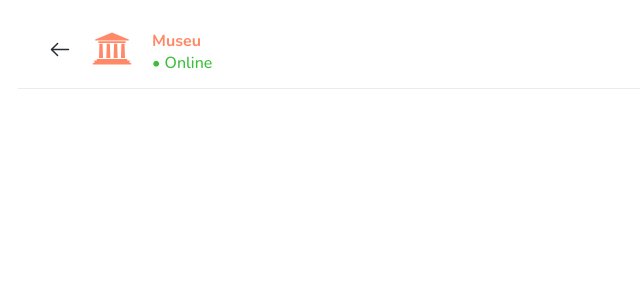
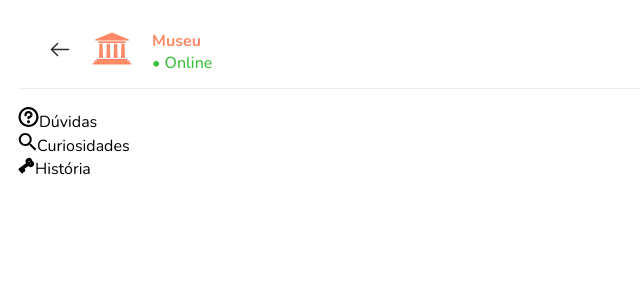
Before and after one commit to luixgabriel/chatbot-angular, an Angular app: page /chat in a window 1280 px wide. Shown: the top 300 px of the page, without its empty margins (0-640 px from the left). Built offline with nearby package versions, Linux system fonts and the light colour scheme.

Commit message:
feat: chat-suggestions component

```diff
--- /dev/null
+++ b/src/app/components/chat-suggestions/chat-suggestions.component.html
@@ -0,0 +1,10 @@
+<div class="div">
+  <div class="suggestion-topic" *ngFor="let suggestionTopic of suggestionTopics">
+   <div class="suggestion-header">
+      <icon-question *ngIf="suggestionTopic.icon === 'doubt'"></icon-question>
+      <icon-curiosity *ngIf="suggestionTopic.icon === 'curiosity'"></icon-curiosity>
+      <icon-history *ngIf="suggestionTopic.icon === 'history'"></icon-history>
+      <span>{{ suggestionTopic.title }}</span>
+   </div>
+  </div>
+</div>
--- /dev/null
+++ b/src/app/components/chat-suggestions/chat-suggestions.component.ts
@@ -0,0 +1,45 @@
+import { CommonModule } from '@angular/common';
+import { Component } from '@angular/core';
+import { HistoryComponent } from '../../icons/history/history.component';
+import { QuestionComponent } from '../../icons/question/question.component';
+import { CuriosityComponent } from '../../icons/curiosity/curiosity.component';
+
+@Component({
+  selector: 'app-chat-suggestions',
+  standalone: true,
+  imports: [CommonModule, HistoryComponent, QuestionComponent, CuriosityComponent],
+  templateUrl: './chat-suggestions.component.html',
+  styleUrl: './chat-suggestions.component.scss'
+})
+export class ChatSuggestionsComponent {
+
+  suggestionTopics = [
+    {
+      title: "Dúvidas",
+      icon: 'doubt',
+      questions: [
+        "Qual o valor para entrar no museu?",
+        "Quando o museu está aberto?",
+      ]
+    },
+    {
+      title: "Curiosidades",
+      icon: 'curiosity',
+      questions: [
+        "Quem era o prefeito na época da criação?",
+        "Quantos cômodos existem no museu?",
+        "Quantas peças estão exibidas no museu?",
+      ]
+    },
+    {
+      title: "História",
+      icon: 'history',
+      questions: [
+        "Quando o museu foi criado?",
+        "Qual o estilo arquitetônico do prédio?",
+        "Quem foi o arquiteto do prédio?",
+      ]
+    },
+  ]
+
+}
--- a/src/app/icons/curiosity/curiosity.component.ts
+++ b/src/app/icons/curiosity/curiosity.component.ts
@@ -1,7 +1,7 @@
 import { Component } from '@angular/core';
 
 @Component({
-  selector: 'app-curiosity',
+  selector: 'icon-curiosity',
   standalone: true,
   imports: [],
   templateUrl: './curiosity.component.html',
--- a/src/app/icons/history/history.component.ts
+++ b/src/app/icons/history/history.component.ts
@@ -1,7 +1,7 @@
 import { Component } from '@angular/core';
 
 @Component({
-  selector: 'app-history',
+  selector: 'icon-history',
   standalone: true,
   imports: [],
   templateUrl: './history.component.html',
--- a/src/app/icons/question/question.component.ts
+++ b/src/app/icons/question/question.component.ts
@@ -1,7 +1,7 @@
 import { Component } from '@angular/core';
 
 @Component({
-  selector: 'app-question',
+  selector: 'icon-question',
   standalone: true,
   imports: [],
   templateUrl: './question.component.html',
--- a/src/app/pages/chat/chat.component.html
+++ b/src/app/pages/chat/chat.component.html
@@ -9,4 +9,7 @@
       <span>• Online</span>
     </div>
   </header>
+  <section class="chat">
+    <app-chat-suggestions></app-chat-suggestions>
+  </section>
 </main>
--- a/src/app/pages/chat/chat.component.ts
+++ b/src/app/pages/chat/chat.component.ts
@@ -1,11 +1,12 @@
 import { Component } from '@angular/core';
 import { MuseumComponent } from '../../icons/museum/museum.component';
 import { ArrowLeftComponent } from '../../icons/arrow-left/arrow-left.component';
+import { ChatSuggestionsComponent } from '../../components/chat-suggestions/chat-suggestions.component';
 
 @Component({
   selector: 'app-chat',
   standalone: true,
-  imports: [MuseumComponent, ArrowLeftComponent],
+  imports: [MuseumComponent, ArrowLeftComponent, ChatSuggestionsComponent],
   templateUrl: './chat.component.html',
   styleUrl: './chat.component.scss'
 })
```
Also changed, not shown: src/app/components/chat-suggestions/chat-suggestions.component.scss (added), 1 other file (tests, documents, lock files or other folders).
